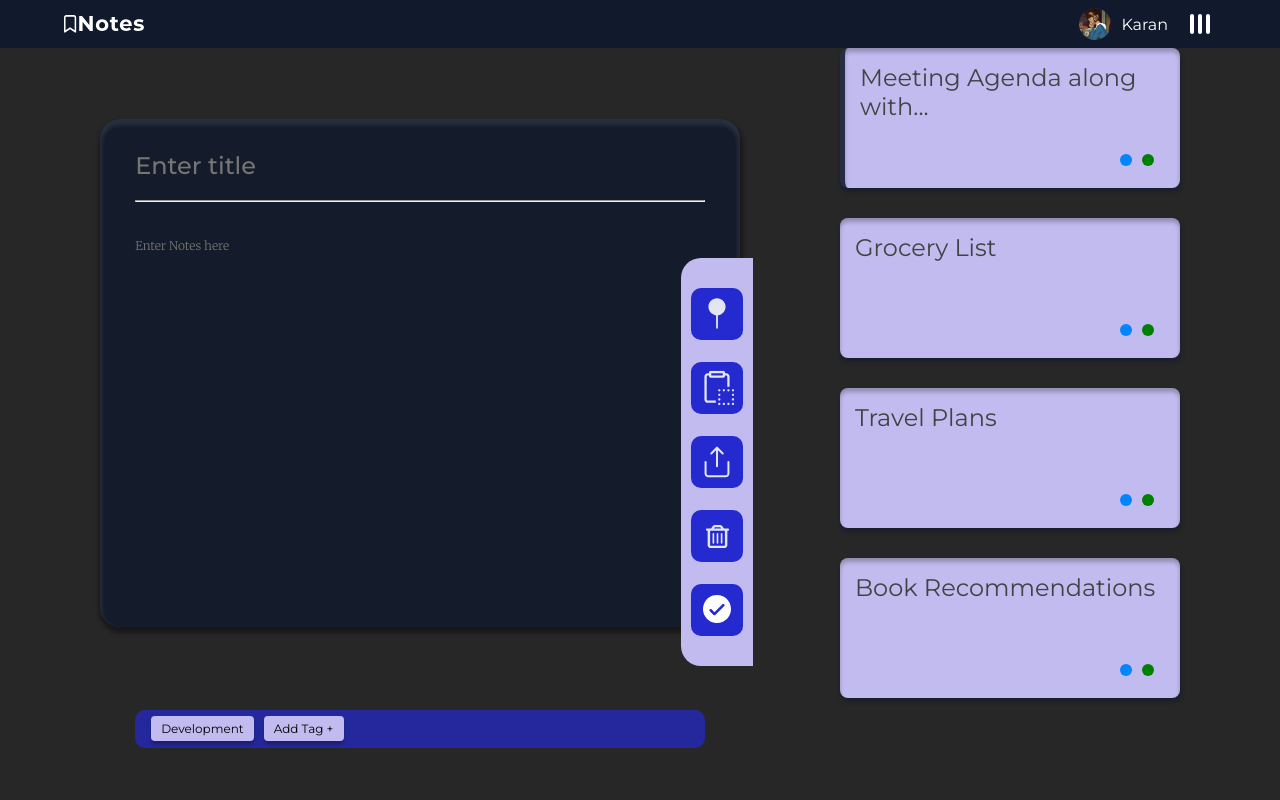
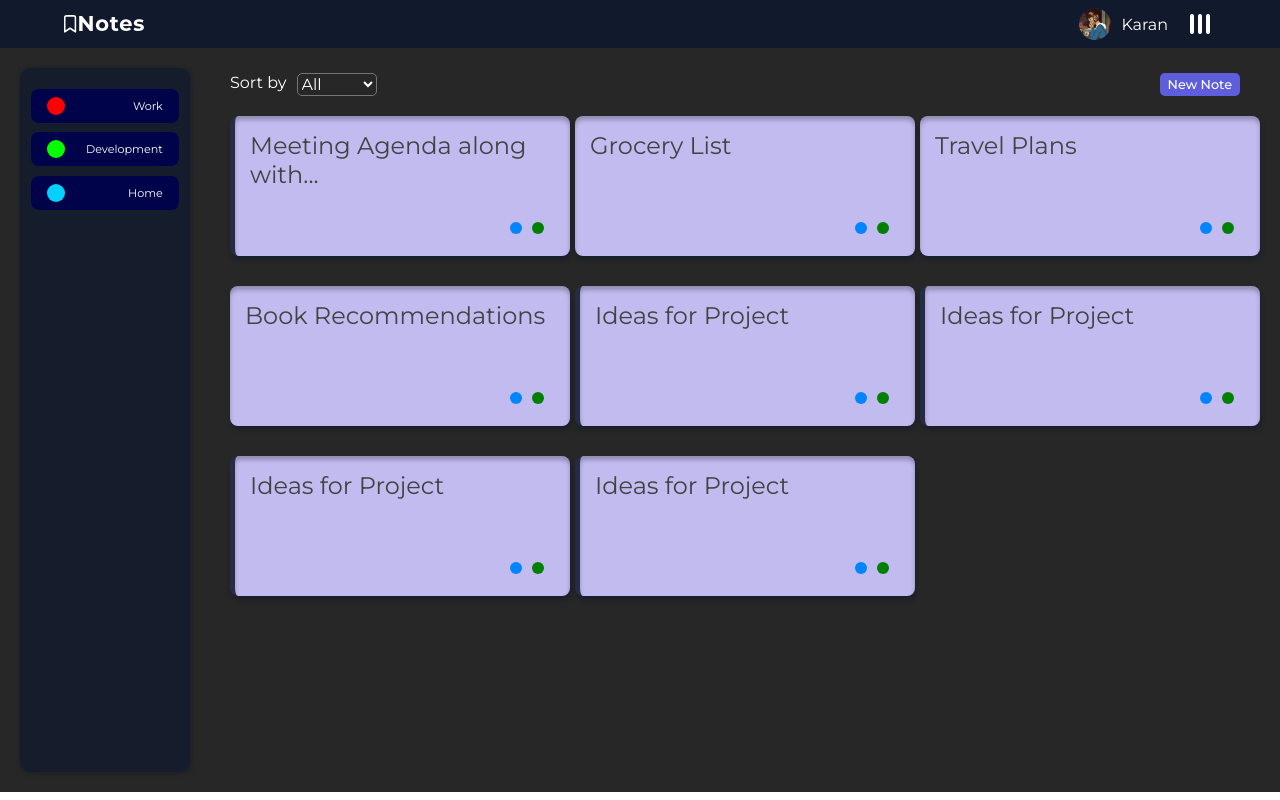
Before and after one commit to karansethia/React-Notes, a React (Vite) app: page /user in a window 1280 px wide. Built offline with nearby package versions, Linux system fonts and the light colour scheme.

Commit message:
Changes: Added Routing

```diff
--- a/src/App.jsx
+++ b/src/App.jsx
@@ -1,13 +1,23 @@
 import React from "react";
 import "./App.css";
+import {createBrowserRouter, RouterProvider} from "react-router-dom";
+import RootLayout from "./User/Pages/RootLayout";
+import NoteDash from "./User/Pages/NoteDash";
 import Newnote from "./User/Pages/NewNote";
 
+const router = createBrowserRouter([
+  {
+    path: "/user",
+    element: <RootLayout />,
+    children: [
+      {index: true, element: <NoteDash />},
+      {path: ":noteId", element: <Newnote />},
+      {path: "new", element: <Newnote />},
+    ],
+  },
+]);
 const App = () => {
-  return (
-    <div className="App">
-      <Newnote />
-    </div>
-  );
+  return <RouterProvider router={router} />;
 };
 
 export default App;
--- a/src/User/Pages/NewNote.jsx
+++ b/src/User/Pages/NewNote.jsx
@@ -7,7 +7,6 @@ import Notes from "../Components/Notes/Notes";
 const Newnote = () => {
   return (
     <div className={classes.container}>
-      <Navbar />
       <div className={classes.wrapper}>
         <NoteEditor />
         <Notes gridtype="containercol" />
--- a/src/User/Pages/Newnote.module.css
+++ b/src/User/Pages/Newnote.module.css
@@ -1,5 +1,8 @@
 .container {
   width: 100%;
+  background-color: #272727;
+  height: 92vh;
+  overflow-y: hidden;
 }
 
 .wrapper {
--- a/src/User/Pages/NoteDash.jsx
+++ b/src/User/Pages/NoteDash.jsx
@@ -8,7 +8,6 @@ import Tagbar from "../Components/Tagbar/Tagbar";
 const NoteDash = () => {
   return (
     <div className={classes.container}>
-      <Navbar />
       <div className={classes.notedash}>
         <Tagbar />
         <Notelist />
--- /dev/null
+++ b/src/User/Pages/RootLayout.jsx
@@ -0,0 +1,14 @@
+import React from "react";
+import Navbar from "../Components/Navbar/Navbar";
+import {Outlet} from "react-router-dom";
+
+const RootLayout = () => {
+  return (
+    <>
+      <Navbar />
+      <Outlet />
+    </>
+  );
+};
+
+export default RootLayout;
```
